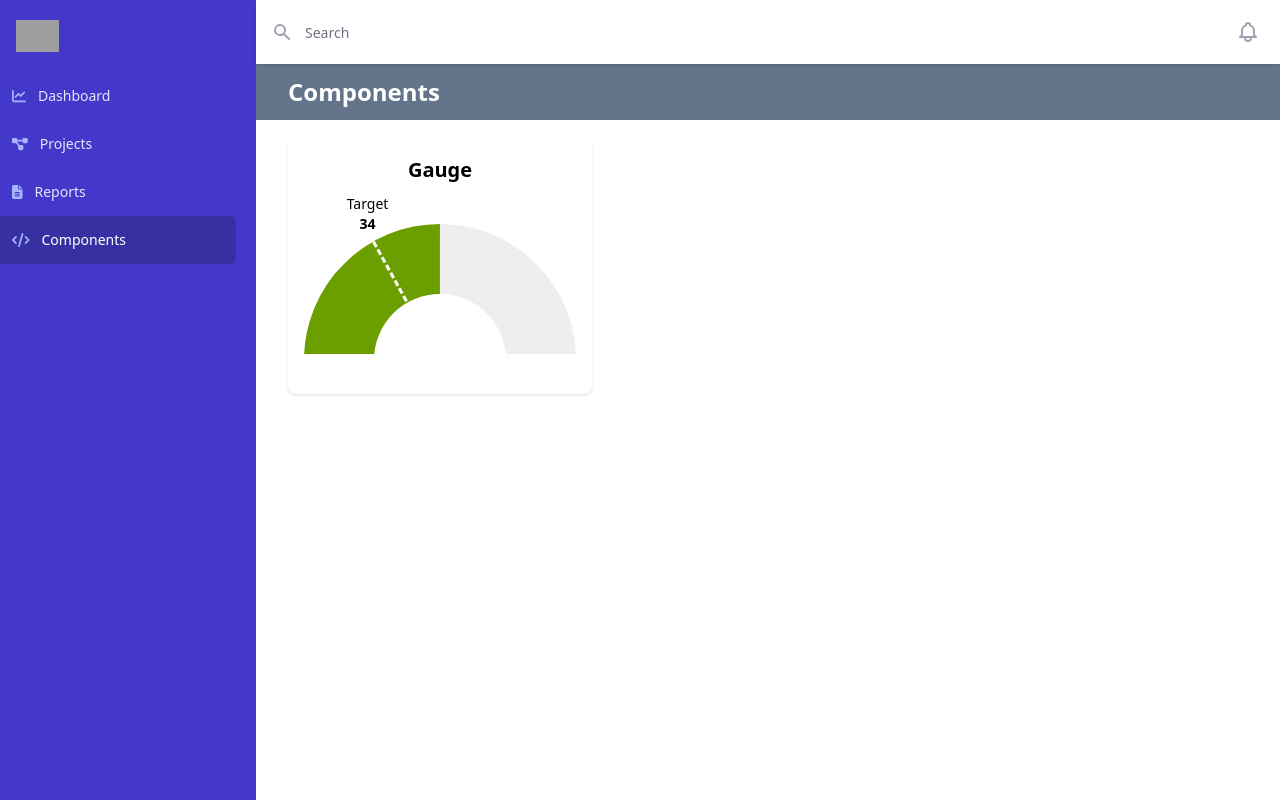
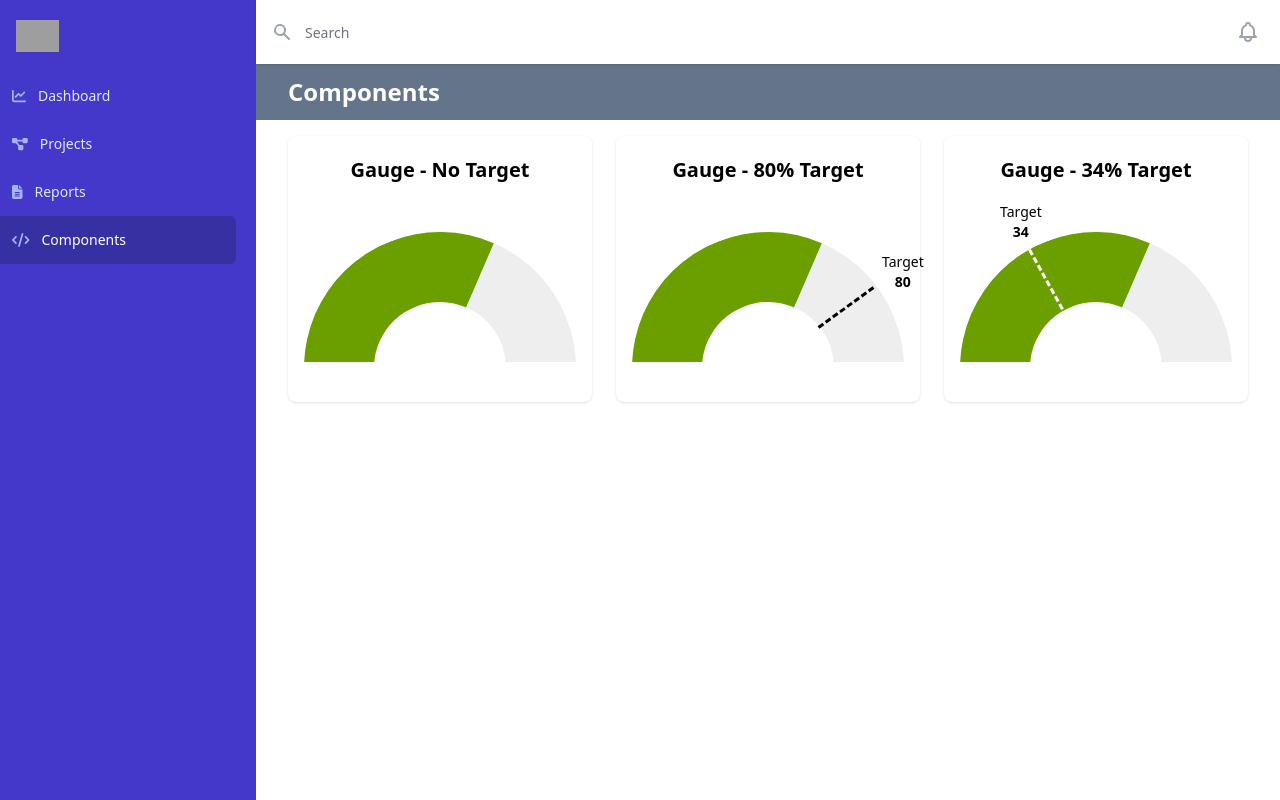
Before and after one commit to benjaminkent/vite-tailwindui, a Vue app: page /components in a window 1280 px wide. Built offline with nearby package versions, Linux system fonts and the light colour scheme; grey boxes are pictures that could not be loaded; a web font is replaced by a local one.

Commit message:
use props for target

```diff
--- a/src/components/Gauge.vue
+++ b/src/components/Gauge.vue
@@ -12,9 +12,14 @@
           'border-dashed',
           { 'border-t-black': isBorderBlack, 'border-t-white': !isBorderBlack },
         ]"
+        :style="`top: ${targetAttrs?.targetLine.top}px; left: ${targetAttrs?.targetLine.left}px; transform: rotate(${targetAttrs?.targetLine.rotate}deg);`"
       ></div>
     </div>
-    <div v-if="hasTarget" class="target">
+    <div
+      v-if="hasTarget"
+      class="target-copy"
+      :style="`top: ${targetAttrs?.targetCopy.top}px; left: ${targetAttrs?.targetCopy.left}px;`"
+    >
       <p class="text-sm">Target</p>
       <p class="text-sm font-bold">{{ target }}</p>
     </div>
@@ -24,11 +29,58 @@
 <script setup lang="ts">
 import { computed, onMounted, ref } from 'vue'
 
+interface TargetAttributes {
+  targetLine: {
+    top: number
+    left: number
+    rotate: number
+  }
+  targetCopy: {
+    top: number
+    left: number
+  }
+}
+
 const props = defineProps<{
   progress: number
   target: number
   hasTarget: boolean
 }>()
+
+const targetAttrs = computed(() => {
+  const attrs = ref<TargetAttributes | null>(null)
+
+  switch (props.target) {
+    case 80:
+      attrs.value = {
+        targetLine: {
+          top: 74,
+          left: 180,
+          rotate: 144,
+        },
+        targetCopy: {
+          top: 20,
+          left: 250,
+        },
+      }
+      break
+    case 34:
+      attrs.value = {
+        targetLine: {
+          top: 46,
+          left: 52,
+          rotate: 61,
+        },
+        targetCopy: {
+          top: -30,
+          left: 40,
+        },
+      }
+      break
+  }
+
+  return attrs.value
+})
 
 const isBorderBlack = computed(() => localProgress.value <= props.target)
 
@@ -72,25 +124,8 @@ onMounted(() => {
 .target-line {
   width: 68px;
   position: absolute;
-  top: 74px;
-  right: 21px;
-  transform: rotate(144deg);
 }
-.target {
+.target-copy {
   position: absolute;
-  right: -15px;
-  top: 20px;
-}
-.target-line {
-  width: 68px;
-  position: absolute;
-  top: 46px;
-  left: 52px;
-  transform: rotate(61deg);
-}
-.target {
-  position: absolute;
-  left: -160px;
-  top: -30px;
 }
 </style>
--- a/src/views/Components.vue
+++ b/src/views/Components.vue
@@ -5,7 +5,7 @@
       :key="index"
       class="col-span-1 bg-white rounded-lg shadow flex flex-col items-center py-5"
     >
-      <h1 class="text-xl font-bold mb-5">{{ component.name }}</h1>
+      <h1 class="text-xl font-bold mb-7">{{ component.name }}</h1>
       <component :is="component.component" v-bind="component.props" />
     </li>
   </ul>
@@ -16,10 +16,27 @@ import Gauge from '@components/Gauge.vue'
 
 const components = [
   {
-    name: 'Gauge',
+    name: 'Gauge - No Target',
     component: Gauge,
     props: {
-      progress: 50,
+      progress: 63,
+      hasTarget: false,
+    },
+  },
+  {
+    name: 'Gauge - 80% Target',
+    component: Gauge,
+    props: {
+      progress: 63,
+      target: 80,
+      hasTarget: true,
+    },
+  },
+  {
+    name: 'Gauge - 34% Target',
+    component: Gauge,
+    props: {
+      progress: 63,
       target: 34,
       hasTarget: true,
     },
```
